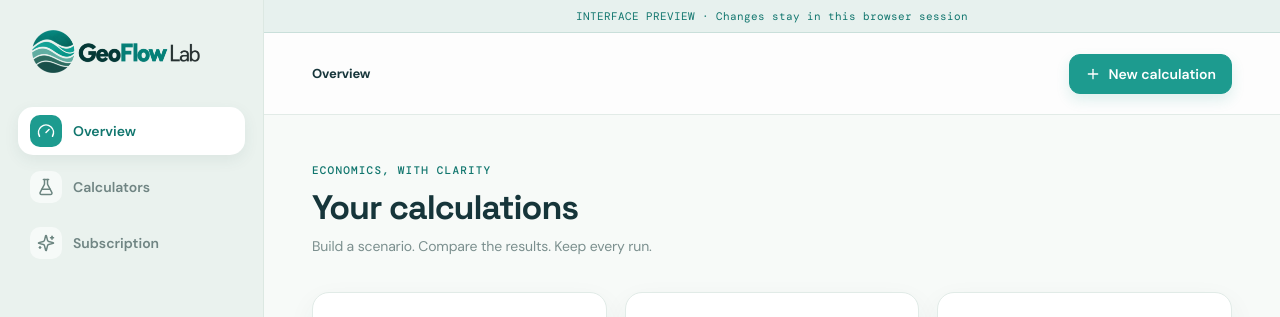
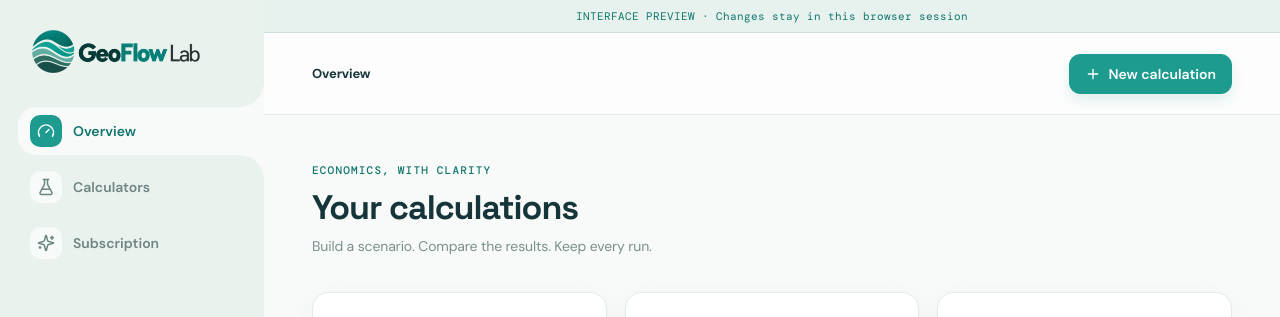
Before and after one commit to adamhfx/geoflowlab, a Next.js app: page /preview in a window 1280 px wide. Shown: the top 317 px of the page. Built offline with nearby package versions, Linux system fonts and the light colour scheme.

Commit message:
Join active sidebar navigation to the workspace with curved corners

```diff
--- a/app/globals.css
+++ b/app/globals.css
@@ -877,6 +877,41 @@ body {
   color: #ffffff;
 }
 
+/* Join the selected page to the workspace with inward curved corners. */
+.side { --sidebar-gutter: 18px; border-right: 0; }
+.side .nav { margin-right: calc(-1 * var(--sidebar-gutter)); }
+.side .nav button { position: relative; border-radius: 18px 0 0 18px; }
+.side .nav button.active {
+  background: var(--paper);
+  box-shadow: none;
+  z-index: 1;
+}
+.side .nav button.active::before,
+.side .nav button.active::after {
+  content: "";
+  position: absolute;
+  right: 0;
+  width: 24px;
+  height: 24px;
+  pointer-events: none;
+}
+.side .nav button.active::before {
+  bottom: 100%;
+  background: radial-gradient(circle at 0 0, transparent 23.5px, var(--paper) 24px);
+}
+.side .nav button.active::after {
+  top: 100%;
+  background: radial-gradient(circle at 0 100%, transparent 23.5px, var(--paper) 24px);
+}
+@media (max-width: 850px) { .side { --sidebar-gutter: 10px; } }
+@media (max-width: 600px) {
+  .side { --sidebar-gutter: 6px; }
+  .side .nav button.active::before,
+  .side .nav button.active::after { width: 16px; height: 16px; }
+  .side .nav button.active::before { background: radial-gradient(circle at 0 0, transparent 15.5px, var(--paper) 16px); }
+  .side .nav button.active::after { background: radial-gradient(circle at 0 100%, transparent 15.5px, var(--paper) 16px); }
+}
+
 .side-foot {
   border-top-color: #d7e4de;
   padding-top: 17px;
--- a/app/page.tsx
+++ b/app/page.tsx
@@ -462,6 +462,7 @@ export default function App({ preview = false }: { preview?: boolean }) {
               key={id}
               aria-label={label}
               className={view === id ? "active" : ""}
+              aria-current={view === id ? "page" : undefined}
               onClick={() => setView(id)}
             >
               <Icon size={18} />
```
